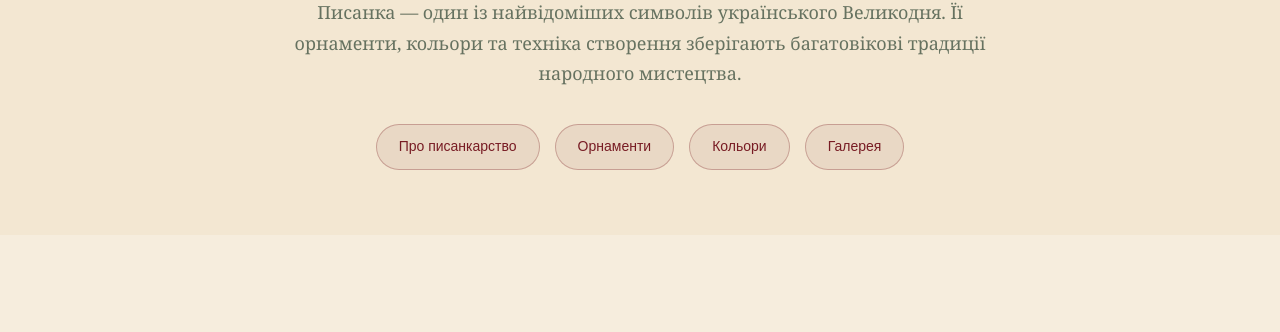
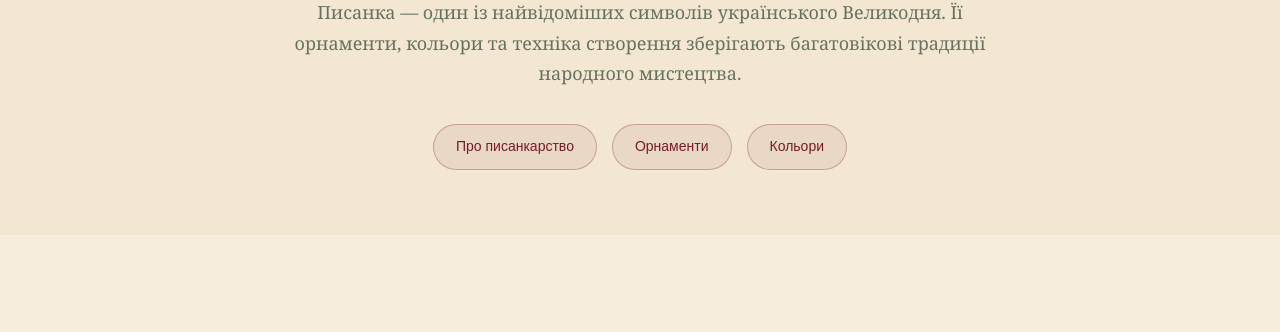
Before and after one commit to Dasha7872007/velykden-vinnychchyna, a plain HTML site: page pysanky.html in a window 1280 px wide. Shown: the part 354-686 px from the top of the page. Drawn offline with Linux system fonts and the light colour scheme.

Commit message:
Update pysanky page

```diff
--- a/pysanky.html
+++ b/pysanky.html
@@ -72,7 +72,6 @@
                 <a href="#about">Про писанкарство</a>
                 <a href="#ornaments">Орнаменти</a>
                 <a href="#colors">Кольори</a>
-                <a href="#gallery">Галерея</a>
             </div>
 
         </div>
```
